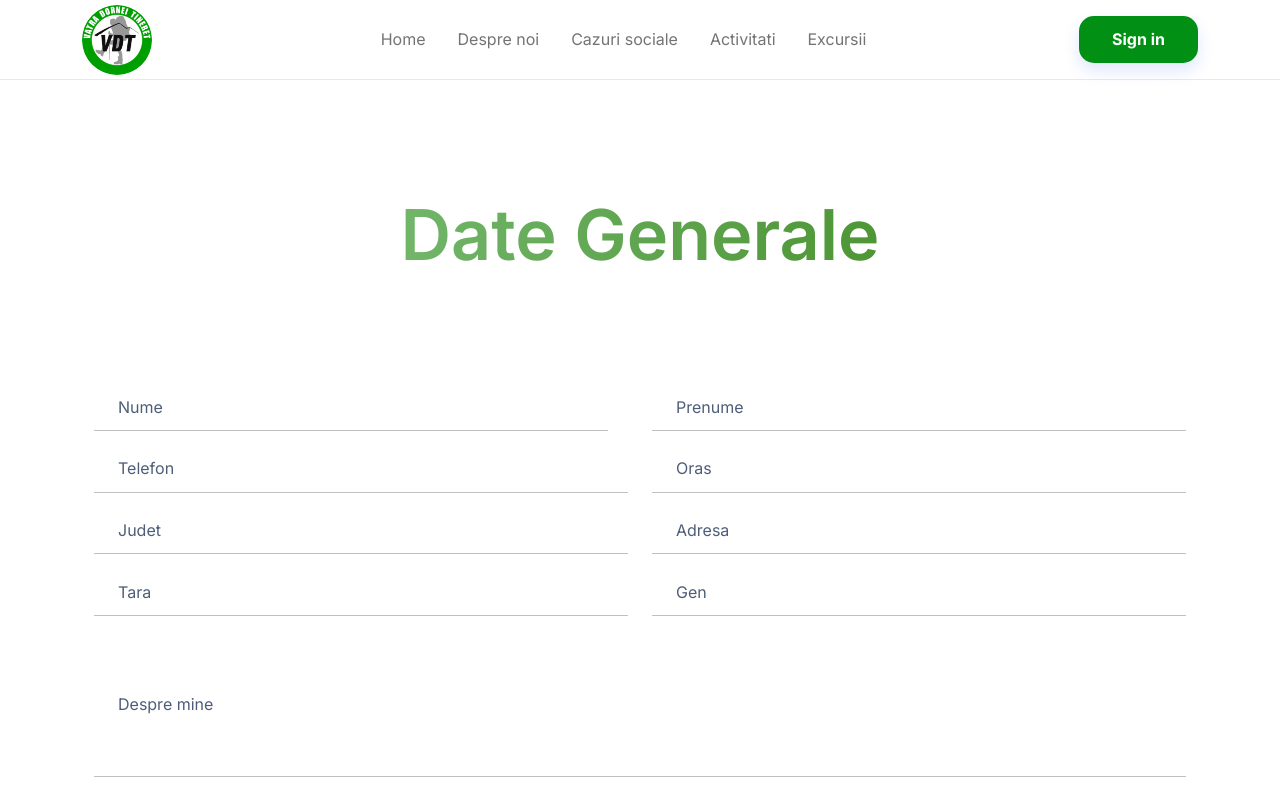
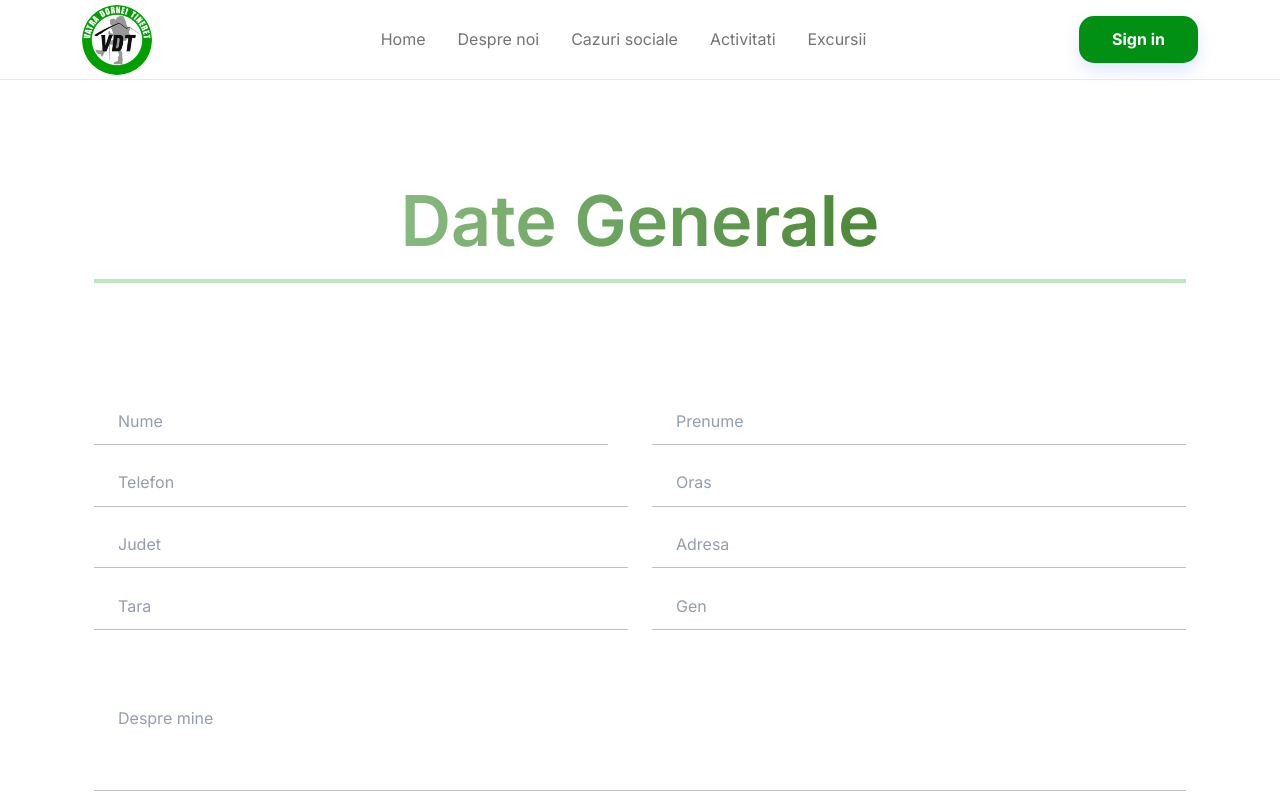
Before and after one commit to Ioana2002/AngularAuthUI, an Angular app: page /user/profile in a window 1280 px wide. Shown: the top 800 px of the page. Built offline with nearby package versions, Linux system fonts and the light colour scheme.

Commit message:
asezare pagina detalii profil

```diff
--- a/angular.json
+++ b/angular.json
@@ -30,8 +30,7 @@
               "src/assets"
             ],
             "styles": [
-              "src/styles.scss",
-              "node_modules/ngx-toastr/toastr.css"
+              "src/styles.scss"
             ],
             "scripts": []
           },
--- a/src/app/app.module.ts
+++ b/src/app/app.module.ts
@@ -9,7 +9,7 @@ import { LoginComponent } from './componets/login/login.component';
 import { SignupComponent } from './componets/signup/signup.component';
 import { DashboardComponent } from './componets/dashboard/dashboard.component';
 import { AuthService } from './services/auth.service';
-import { ToastrModule, ToastrService } from 'ngx-toastr';
+
 import { BrowserAnimationsModule } from '@angular/platform-browser/animations';
 import { HomeComponent } from './componets/home/home.component';
 import { NavigationBarComponent } from './componets/page-components/navigation-bar/navigation-bar.component';
@@ -36,8 +36,7 @@ import { ProfileComponent } from './user/profile/profile.component';
     AppRoutingModule,
     ReactiveFormsModule,
     HttpClientModule,
-    BrowserAnimationsModule,
-    ToastrModule.forRoot()
+    BrowserAnimationsModule
   ],
   providers: [AuthService],
   bootstrap: [AppComponent]
--- a/src/app/componets/signup/signup.component.ts
+++ b/src/app/componets/signup/signup.component.ts
@@ -3,7 +3,7 @@ import { FormBuilder,FormControl, FormGroup, Validators } from '@angular/forms';
 import { Route, Router } from '@angular/router';
 import ValidateForm from 'src/app/helpers/validateform';
 import { AuthService } from 'src/app/services/auth.service';
-import { ToastrService } from 'ngx-toastr';
+
 import { Inject } from '@angular/core';
 
 
--- a/src/app/user/profile/profile.component.html
+++ b/src/app/user/profile/profile.component.html
@@ -5,6 +5,7 @@
             <div class="container modern-form">
                 <div class="text-center">
                     <h4 class="textHeader">Date Generale</h4>
+                    <hr style="border: 2px solid rgb(4, 165, 4); margin-left: auto;margin-right: auto;text-align: center; margin-left: 0;">
                 </div>
 
                 <div class="modern-form__form-container">
--- a/src/assets/css/Modern-Contact-Form.css
+++ b/src/assets/css/Modern-Contact-Form.css
@@ -91,8 +91,9 @@ input[type="text"], input[type="email"], input[type="tel"], textarea {
 .textHeader {
   font-size: 70px;
   font-weight: 600;
-  background-image: linear-gradient(to left, #378114, #88ca8b);
+  background-image: linear-gradient(to left, #266808, #acd9ae);
   color: transparent;
   background-clip: text;
   -webkit-background-clip: text;
+
 }
```
Also changed, not shown: src/assets/bootstrap/css/bootstrap.min.css.
